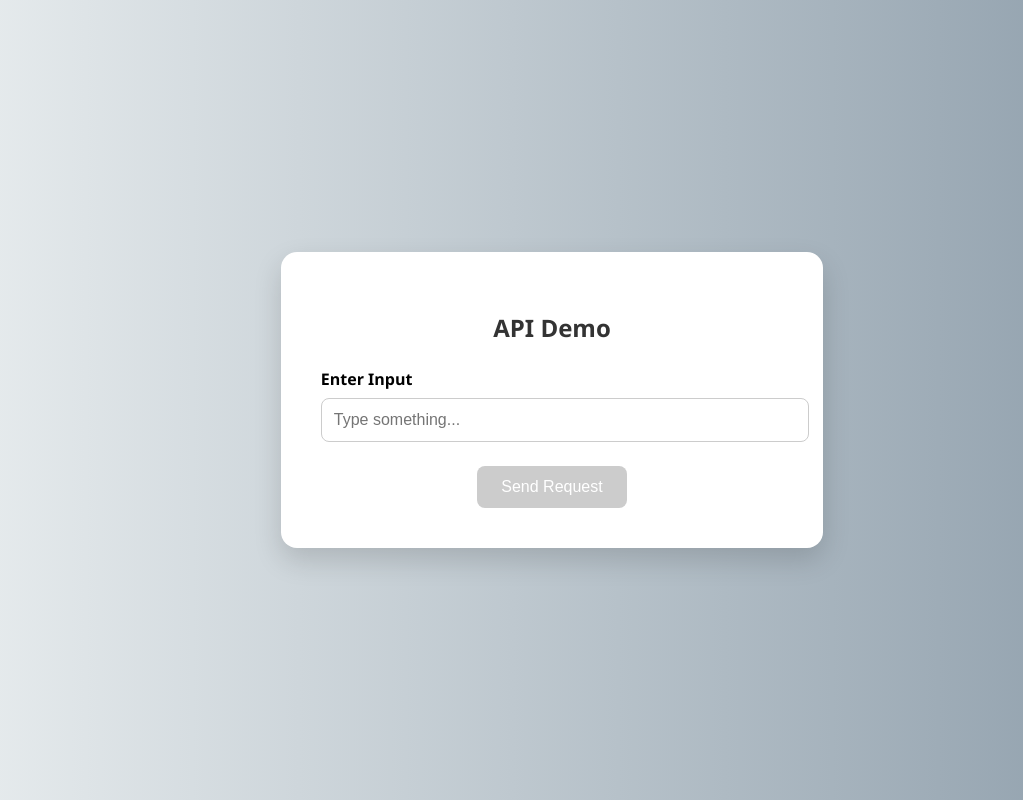
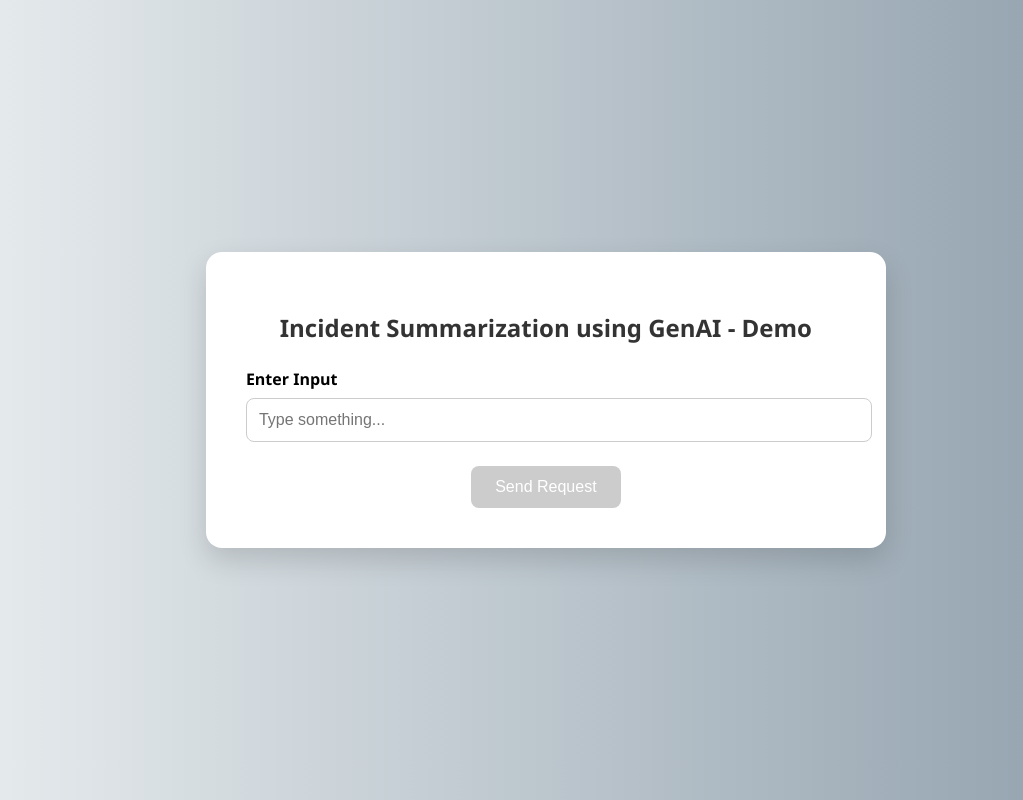
Before and after one commit to pavanuppuluri/GenAI-Incident-Summarization, a React (Create React App) app: page / in a window 1280 px wide. Shown: the whole page, without its empty margins (128-1151 px from the left). Built offline with nearby package versions, Linux system fonts and the light colour scheme; the HTML template or start-up script is replaced by a standard one.

Commit message:
Update ApiDemo.jsx

```diff
--- a/src/ApiDemo.jsx
+++ b/src/ApiDemo.jsx
@@ -29,7 +29,7 @@ function ApiDemo() {
   return (
     <div className="container">
       <div className="card">
-        <h2>API Demo</h2>
+        <h2>Incident Summarization using GenAI - Demo</h2>
         <label htmlFor="input">Enter Input</label>
         <input
           id="input"
```
